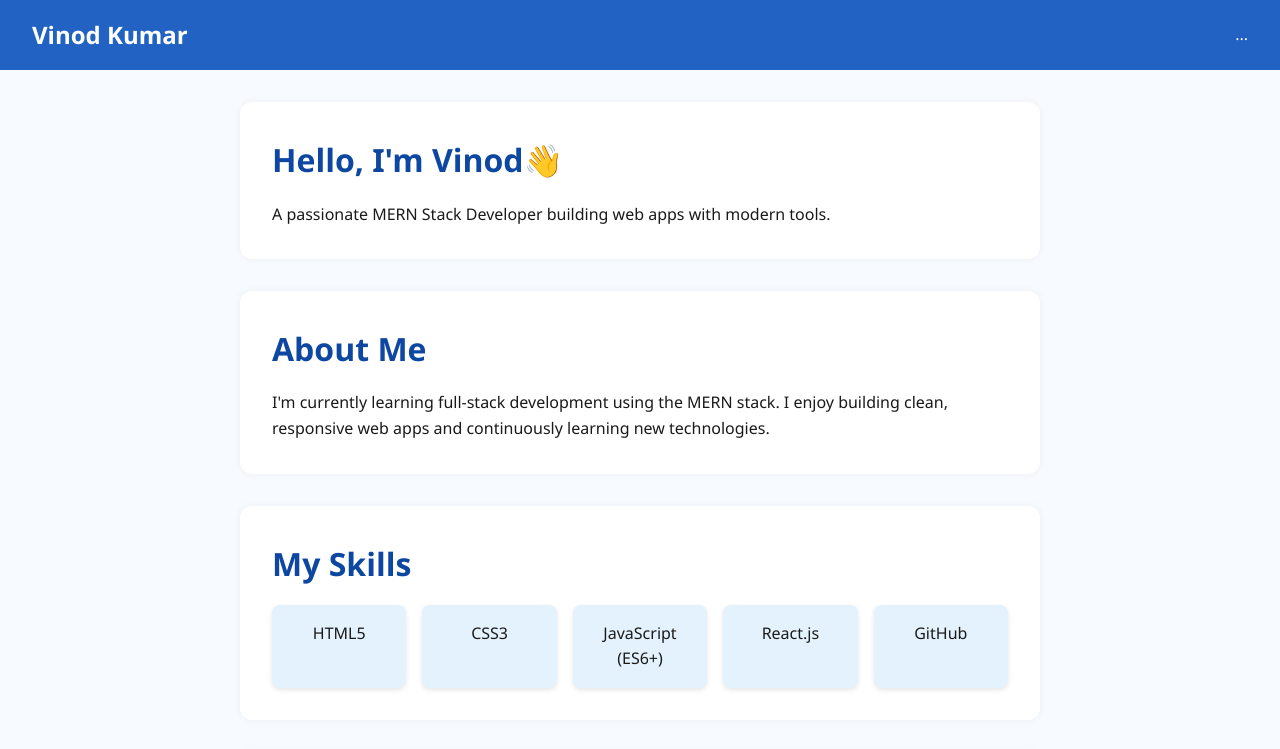
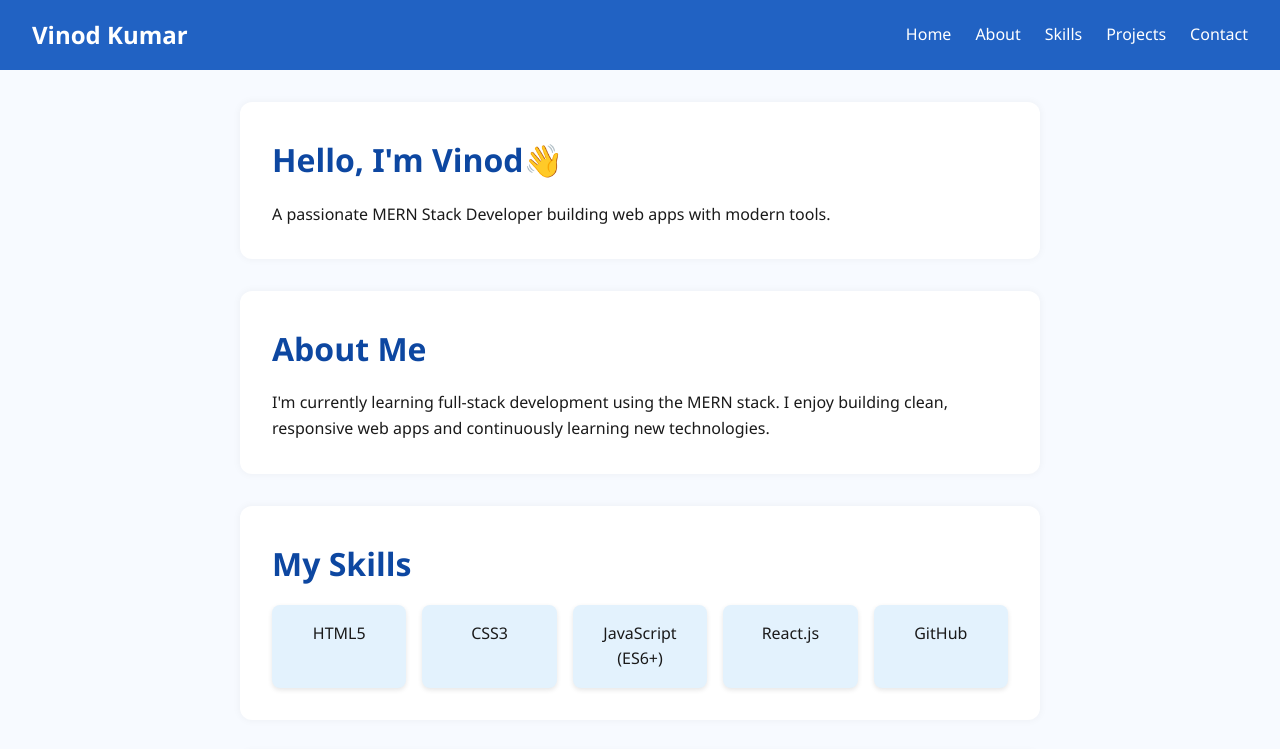
Before and after one commit to vinodkumar-10/My-Portfolio, a plain HTML site: page index.html in a window 1280 px wide. Shown: the top 749 px of the page. Drawn offline with Linux system fonts and the light colour scheme.

Commit message:
Removed placeholder text from navbar

```diff
--- a/index.html
+++ b/index.html
@@ -9,10 +9,17 @@
 <body>
 
 <header>
-  <nav class="navbar">
-    <h1 class="logo">Vinod Kumar</h1>
-    ...
-  </nav>
+ <nav class="navbar">
+  <h1 class="logo">Vinod Kumar</h1>
+  <ul class="nav-links">
+    <li><a href="#home">Home</a></li>
+    <li><a href="#about">About</a></li>
+    <li><a href="#skills">Skills</a></li>
+    <li><a href="#projects">Projects</a></li>
+    <li><a href="#contact">Contact</a></li>
+  </ul>
+</nav>
+
 </header>
 
 
@@ -44,7 +51,7 @@
   <p>This portfolio is my first project. More coming soon!</p>
 </section>
 
-<section id="contact" >
+<section id="contact" class="section-card">
   <h2>Contact Me</h2>
   <form id="contact-form">
     <input type="text" id="name" placeholder="Your Name" required />
```
